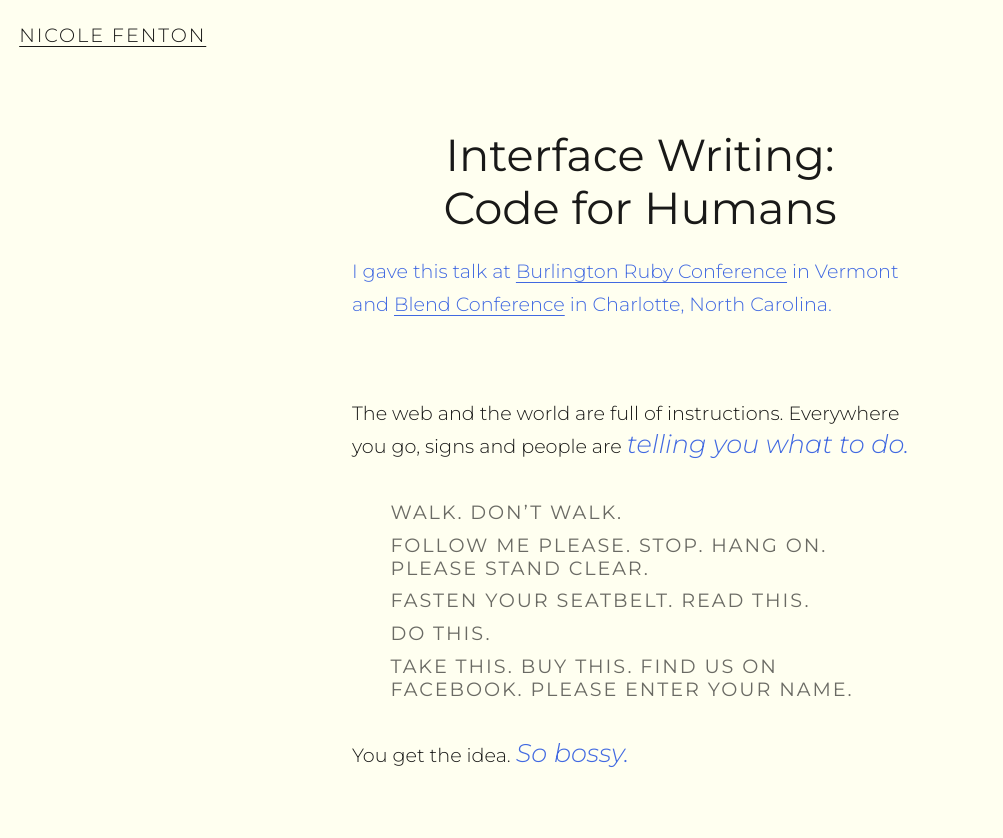
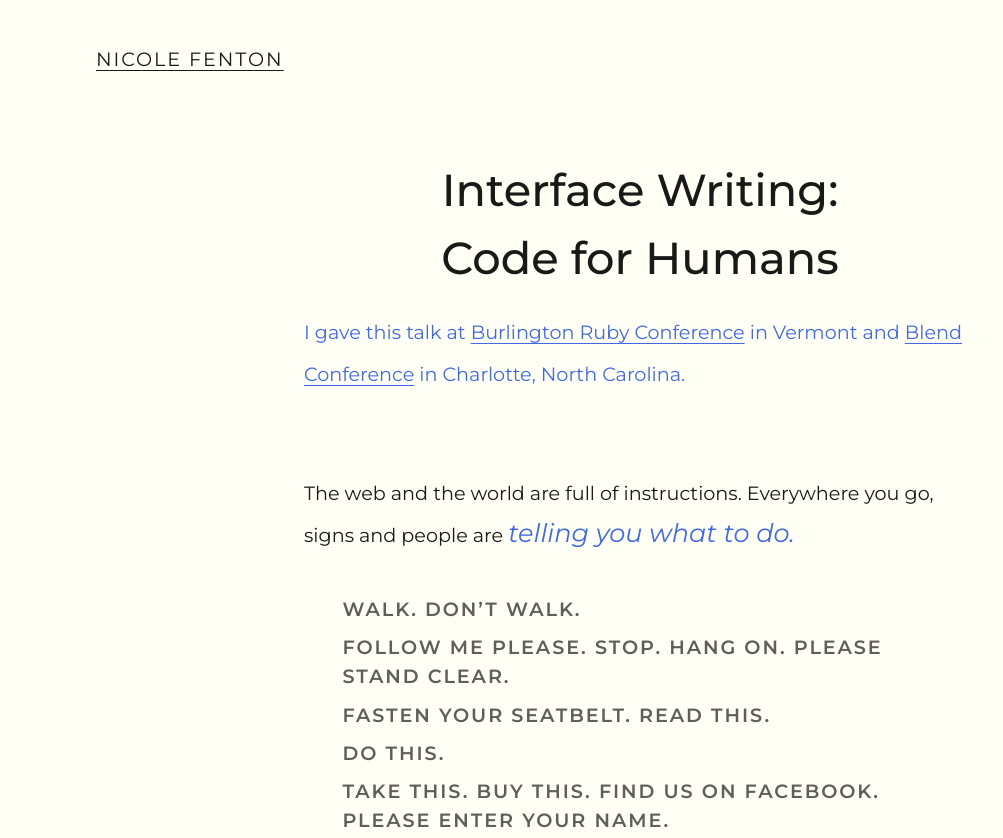
Before and after one commit to f638-typography/manuscript, a plain HTML site: page index.html in a window 1280 px wide. Shown: the top 838 px of the page, without its empty margins (0-1003 px from the left). Drawn offline with Linux system fonts and the light colour scheme.

Commit message:
Adding example + adjusting some styles

```diff
--- a/style.css
+++ b/style.css
@@ -1,7 +1,12 @@
 @import url("https://fonts.googleapis.com/css2?family=Inter:ital,opsz,wght@0,14..32,100..900;1,14..32,100..900&family=Montserrat:ital,wght@0,100..900;1,100..900&display=swap");
 
 
-/* TODO adjust colors, try different content-width, maybe reduce the number of different text sizes - calculate them ?! */
+/* TODO
+
+adjust colors, try different content-width, maybe reduce the number of different text sizes - calculate them ?!
+
+
+*/
 
 
 /* Adding variables*/
@@ -9,10 +14,11 @@
   /* Type */
   --font-primary: "Montserrat", sans-serif;
   --font-secondary: "Inter", sans-serif;
-  --weight-text: 300;
+  --weight-text: 400;
   --weight-strong: calc(var(--weight-text) + 100); /* one step heavier */
-  --leading: 1.7;
-  --leading-tight: 1.2;
+  --weight-extra-strong: calc(var(--weight-text) + 200);
+  --leading: 2.2;
+  --leading-tight: 1.5;
   --tracking: 0.1em;
   --tracking-wide: calc(var(--tracking) * 3);
 
@@ -21,15 +27,15 @@
   --space-s: 1.2rem;
   --space-m: calc(var(--space-s) * 2);
   --space-l: calc(var(--space-m) * 2);
-  --width-content: 36rem;
+  --width-content: 42rem;
   --indent: var(--space-m); /* side margin of lists, quotes, responses */
 
   /* Color: 4 base colors, the rest mixed from them */
   /* Maybe should reduce this even further and find better colors*/
 
-  --color-bg: ivory;
+  --color-bg: color-mix(in srgb, ivory 60%, transparent);
   --color-text: color-mix(in srgb, black 90%, transparent);
-  --color-text-muted: color-mix(in srgb, var(--color-text) 65%, transparent);
+  --color-text-muted: color-mix(in srgb, var(--color-text) 70%, transparent);
   --color-line: color-mix(in srgb, var(--color-text) 30%, transparent);
   --color-accent: royalblue;
   --color-link: crimson;
@@ -61,13 +67,19 @@ main * + * {
   margin-block-start: var(--space-s);
 }
 
-/* ol, and ul inside section */
+/* ol, ul inside section, and .example */
 ol,
-section ul {
+section ul,
+.example {
   margin-block-start: var(--space-m);
   margin-block-end: var(--space-m);
   margin-inline: var(--indent);
   color: var(--color-text-muted);
+}
+
+/* .example: stays close to the sentence that introduces it overwritting the settings above */
+.example {
+  margin-block-start: var(--space-s);
 }
 
 /* blockquote and .response */
@@ -130,8 +142,10 @@ header p {
   color: var(--color-accent);
 }
 
-/* header directly in body: site name */
+/* header directly in body: Nicole Fenton*/
 body > header {
+  padding-block-start: var(--space-s);
+  padding-inline-start: var(--space-l);
   text-transform: uppercase;
   letter-spacing: var(--tracking);
 }
@@ -151,7 +165,7 @@ cite {
 
 /* strong: bold phrases */
 strong {
-  font-weight: var(--weight-strong);
+  font-weight: var(--weight-extra-strong);
 }
 
 /* Links */
@@ -196,6 +210,7 @@ li + li {
 /* ol directly in article: the opening list */
 article > ol {
   text-transform: uppercase;
+  font-weight: var(--weight-extra-strong);
 }
 
 /* ul inside section, except .questions: inline lists */
```
